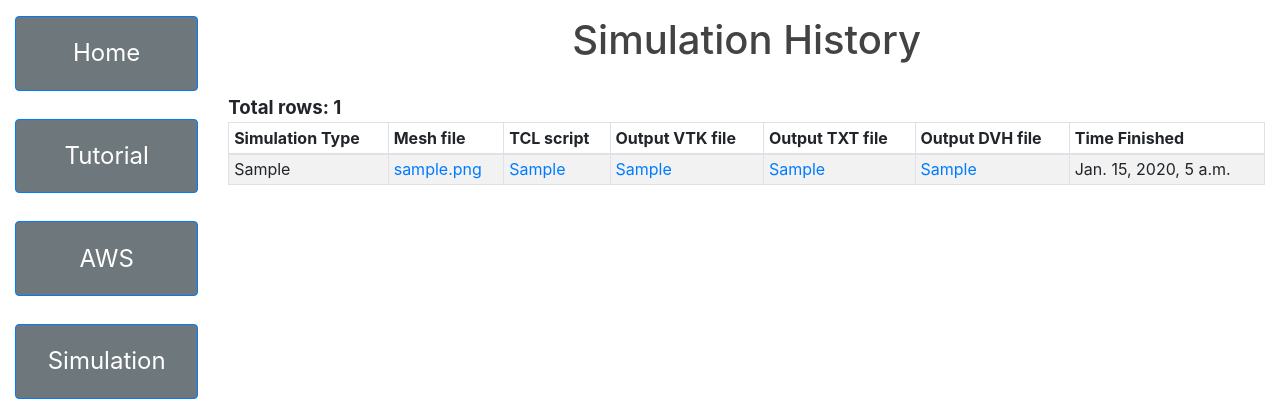
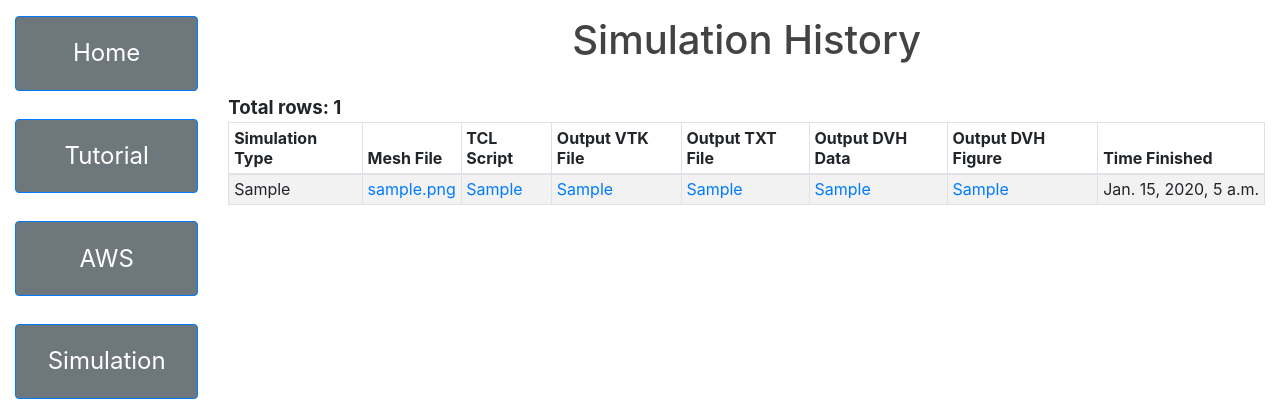
Before and after one commit to nancytaen/FullMonteWeb, a Django app: page /application/simulation_history in a window 1280 px wide. Shown: the part 72-476 px from the top of the page. Run offline with Django 3.2, Linux system fonts and the light colour scheme; a user stored in the database is signed in; tables that the repository leaves empty hold one stand-in row (values such as "Sample post"); grey boxes labelled with a size stand in for pictures from a placeholder-image service; some libraries are stand-ins or nearby versions.

Commit message:
DVH figure is now downloadable in PNG format

```diff
--- a/application/models.py
+++ b/application/models.py
@@ -80,7 +80,8 @@ class simulationHistory(models.Model):
                              )
     output_vtk_path = models.FileField(storage=PublicMediaStorage())
     output_txt_path = models.FileField(storage=PublicMediaStorage())
-    output_dvh_path = models.FileField(storage=PublicMediaStorage())
+    output_dvh_csv_path = models.FileField(storage=PublicMediaStorage())
+    output_dvh_fig_path = models.FileField(storage=PublicMediaStorage())
     simulation_time = models.DateTimeField(auto_now=True)
 
 class tclScript(models.Model):
--- a/application/templates/simulation_history.html
+++ b/application/templates/simulation_history.html
@@ -11,11 +11,12 @@
         <thead>
             <tr>
                 <th class="th-sm">Simulation Type</th>
-                <th class="th-sm">Mesh file</th>
-                <th class="th-sm">TCL script</th>
-                <th class="th-sm">Output VTK file</th>
-                <th class="th-sm">Output TXT file</th>
-                <th class="th-sm">Output DVH file</th>
+                <th class="th-sm">Mesh File</th>
+                <th class="th-sm">TCL Script</th>
+                <th class="th-sm">Output VTK File</th>
+                <th class="th-sm">Output TXT File</th>
+                <th class="th-sm">Output DVH Data</th>
+                <th class="th-sm">Output DVH Figure</th>
                 <th class="th-sm">Time Finished</th>
             </tr>
         </thead>
@@ -27,7 +28,8 @@
                 <td><a href="download/{{item.tcl_script_path.name}}">{{ item.tcl_script_path.name }}</a></td>
                 <td><a href="download/{{item.output_vtk_path.name}}">{{ item.output_vtk_path.name }}</a></td>
                 <td><a href="download/{{item.output_txt_path.name}}">{{ item.output_txt_path.name }}</a></td>
-                <td><a href="download/{{item.output_dvh_path.name}}">{{ item.output_dvh_path.name }}</a></td>
+                <td><a href="download/{{item.output_dvh_csv_path.name}}">{{ item.output_dvh_csv_path.name }}</a></td>
+                <td><a href="download/{{item.output_dvh_fig_path.name}}">{{ item.output_dvh_fig_path.name }}</a></td>
                 <td nowrap>{{ item.simulation_time }}</td>
             </tr>
             {% endfor %}
--- a/application/views.py
+++ b/application/views.py
@@ -591,7 +591,10 @@ def displayVisualization(request):
         mesh_name = outputMeshFileName[:-8]
         output_csv_name = mesh_name + '.dvh.csv'
         output_csv_file = ftp.file('docker_sims/' + output_csv_name)
-        history.output_dvh_path.save(output_csv_name, output_csv_file)
+        output_png_name = mesh_name + '.dvh.png'
+        output_png_file = ftp.file('docker_sims/' + output_png_name)
+        history.output_dvh_csv_path.save(output_csv_name, output_csv_file)
+        history.output_dvh_fig_path.save(output_png_name, output_png_file)
         ftp.close()
         client.close()
         history.save()
@@ -1129,7 +1132,7 @@ def populate_simulation_history(request):
     conn.close()
 
 def simulation_history(request):
-    history = simulationHistory.objects.filter(user=request.user).order_by('-simulation_time')
+    history = simulationHistory.objects.filter(user=request.user).order_by('-simulation_time') # order by time (most present at top)
     historySize = history.count()
     if historySize > 0:
         return render(request, "simulation_history.html", {'history':history, 'historySize':historySize})
--- a/application/visualizerDVH.py
+++ b/application/visualizerDVH.py
@@ -136,7 +136,7 @@ def calculate_cumulative_DVH(doseVolumeData, noBins):
 # axis. The column height of each bin represents the %volume of structure receiving a
 # dose greater than or equal to that dose.
 # plot using matplotlib and convert to html string
-def plot_DVH(data, noBins, materials):
+def plot_DVH(data, noBins, materials, outputMeshFileName):
     FIG_WIDTH = 11
     FIG_HEIGHT = 6
     LINE_WIDTH = 4
@@ -146,7 +146,7 @@ def plot_DVH(data, noBins, materials):
 
     # Set up figure and plot
     fig = plt.figure(linewidth=10, edgecolor="#04253a", frameon=True)
-    fig.suptitle('Figure 1', fontsize=50)
+    fig.suptitle("Cumulative Dose-Volume Histogram", fontsize=30, y = 1)
     ax = fig.add_subplot(111)
     ax.set_xlabel("% max fluence dose",fontsize = 20) # xlabel
     ax.set_ylabel("% region volume coverage", fontsize = 20)# ylabel
@@ -193,6 +193,10 @@ def plot_DVH(data, noBins, materials):
     # Adjust chart margins
     fig.set_size_inches(FIG_WIDTH, FIG_HEIGHT)
     plt.subplots_adjust(left=0.07, bottom=0.1, right=0.77, top=0.99) # avoid legend going off screen
+
+    # Save temporory DVH figure locally in png format
+    localFilePath = os.path.dirname(__file__) + "/temp/" + outputMeshFileName[:-8] + '.dvh.png'
+    plt.savefig(localFilePath, orientation='portrait', format="png")
 
     return mpld3.fig_to_html(fig)
 
@@ -283,10 +287,11 @@ def dose_volume_histogram(user, dns, tcpPort, text_obj, materials):
     DVHdata = calculate_DVH(doseData,volumeData,noBins)
     cumulativeDVH = calculate_cumulative_DVH(DVHdata, noBins)
     # save the figure's html string to session
-    info.dvhFig = plot_DVH(cumulativeDVH,noBins,materials)
+    info.dvhFig = plot_DVH(cumulativeDVH,noBins,materials,outputMeshFileName)
     info.maxFluence = maxFluence
     info.save()
     # export the data to csv if mesh file comes from simulation
+    localFilePath = os.path.dirname(__file__) + "/temp/" + outputMeshFileName[:-8] + '.dvh.png'
     if(len(materials) > 0): # only mesh files from simulation has material info
         print("Exporting DVH data to CSV")
         with sftp.open('/home/ubuntu/docker_sims/' + outputMeshFileName[:-8] + '.dvh.csv', "w") as f:
@@ -300,6 +305,12 @@ def dose_volume_histogram(user, dns, tcpPort, text_obj, materials):
                 df.columns = ['Fluence Dose', 'Region Volume', 'Region Volume Coverage', '% Max Fluence Dose', '% Region Volume Coverage']
                 f.write(df.to_csv(index=False, float_format='%.3f'))
         print("DVH data export complete")
+        remoteFilePath = "/home/ubuntu/docker_sims/" + outputMeshFileName[:-8] + '.dvh.png'
+        sftp.put(localFilePath, remoteFilePath) # transfer dvh figure from local to remote server
+
+    # delete temporory dvh plot
+    os.remove(localFilePath)
+
     # update process status
     running_process = processRunning.objects.filter(user = user).latest('id')
     running_process.running = False
```
Also changed, not shown: application/migrations/0006_auto_20210210_2237.py (added).
